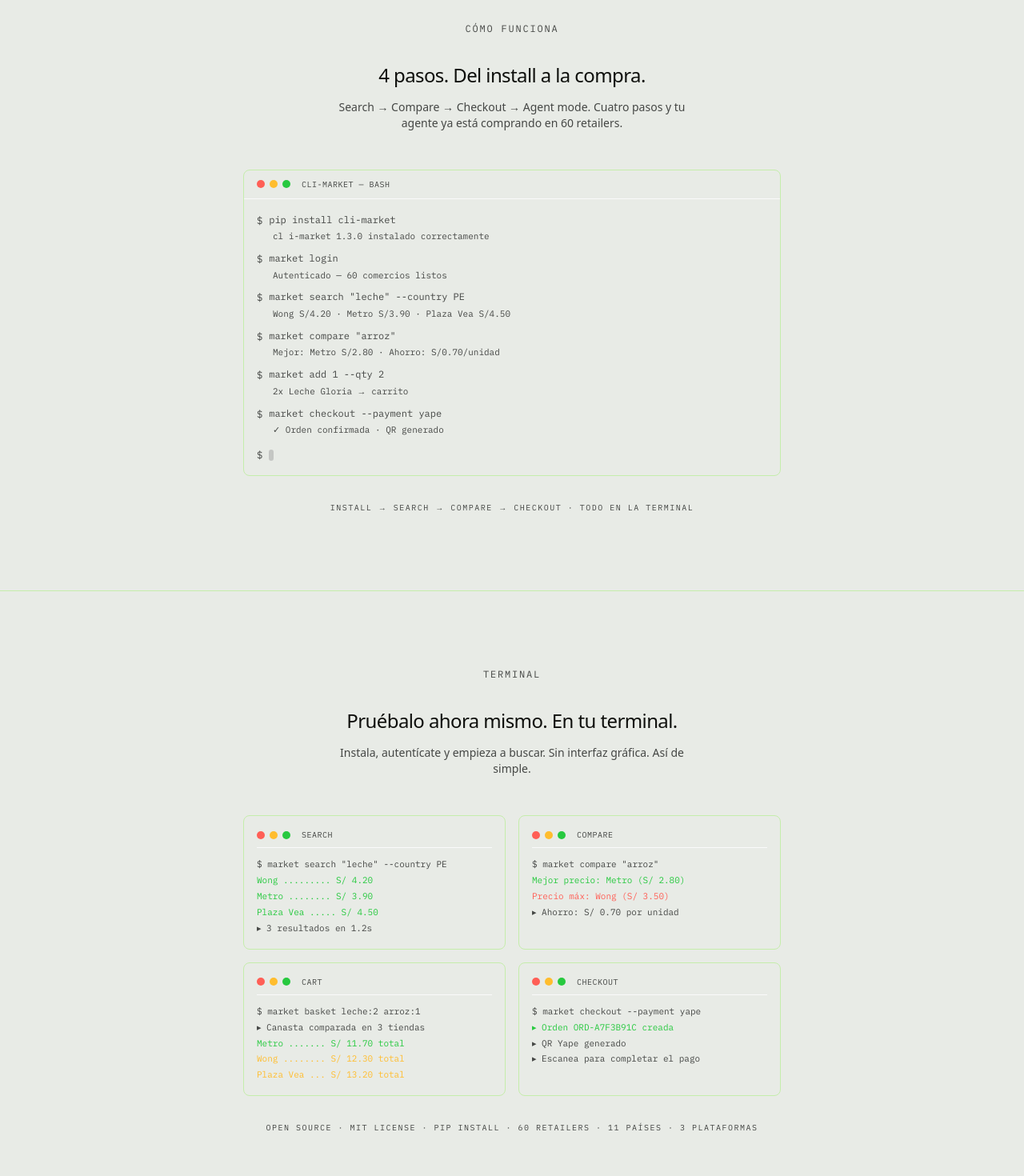
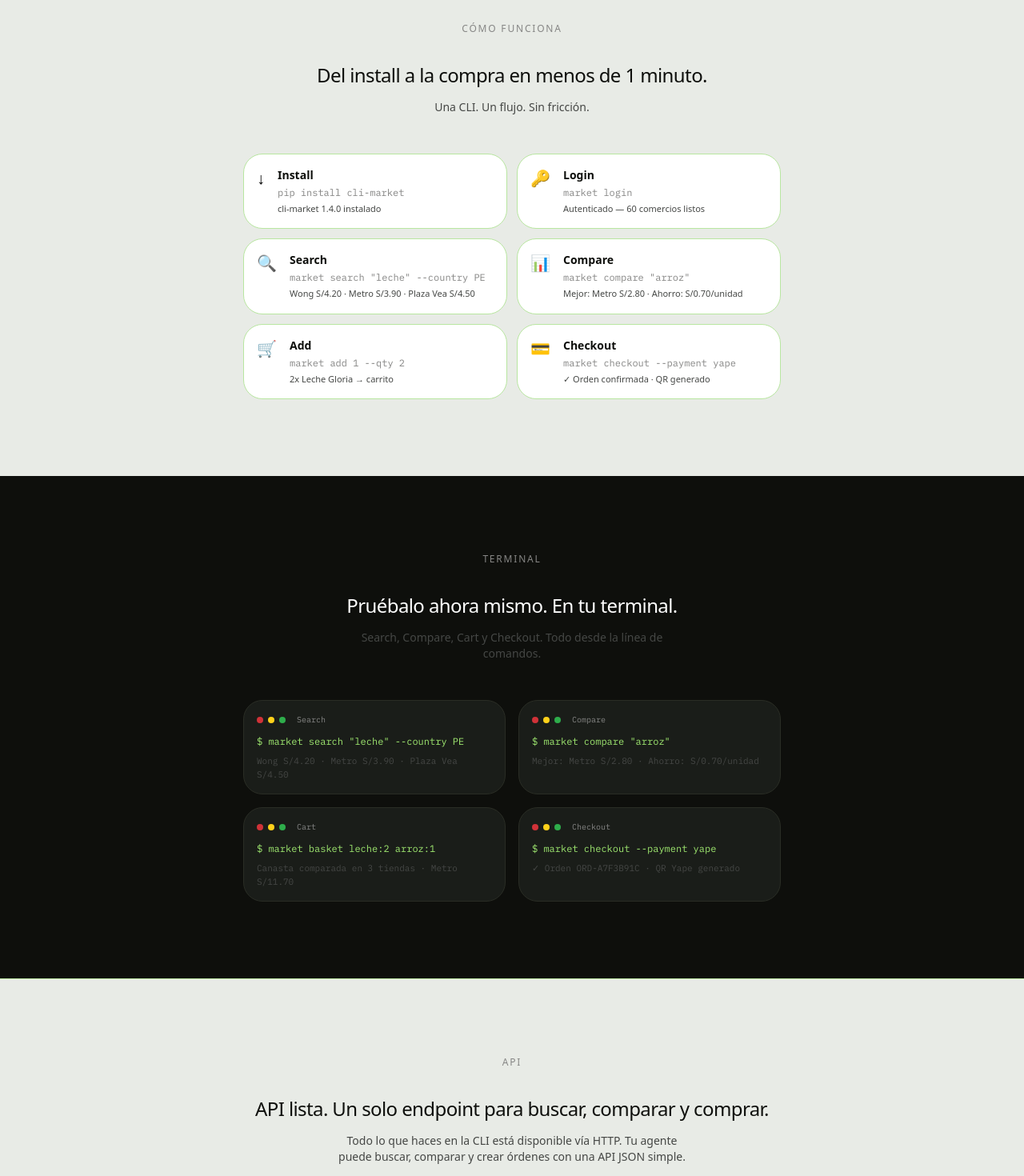
Before and after one commit to Treevu-ai/cli-market-world, a Next.js app in the folder landing/: page / in a window 1280 px wide. Shown: the part 1360-2830 px from the top of the page at 80% size. Built offline with nearby package versions, Linux system fonts and the light colour scheme; no server answers.

Commit message:
feat: HowItWorks icon cards + dark TerminalSection console background — visual polish round 2

```diff
--- a/landing/components/HowItWorks.tsx
+++ b/landing/components/HowItWorks.tsx
@@ -1,59 +1,44 @@
 "use client";
-import { useRef } from "react";
 import { useLang } from "@/lib/LanguageContext";
 
 const steps = [
-  { cmd: "pip install cli-market", out_es: "cl i-market 1.3.0 instalado correctamente", out_en: "Successfully installed cli-market 1.3.0", label: "Install" },
-  { cmd: "market login", out_es: "Autenticado — 60 comercios listos", out_en: "Authenticated — 60 retailers ready", label: "Login" },
-  { cmd: "market search \"leche\" --country PE", out_es: "Wong S/4.20 · Metro S/3.90 · Plaza Vea S/4.50", out_en: "Wong S/4.20 · Metro S/3.90 · Plaza Vea S/4.50", label: "Search" },
-  { cmd: "market compare \"arroz\"", out_es: "Mejor: Metro S/2.80 · Ahorro: S/0.70/unidad", out_en: "Best: Metro S/2.80 · Savings: S/0.70/unit", label: "Compare" },
-  { cmd: "market add 1 --qty 2", out_es: "2x Leche Gloria → carrito", out_en: "2x Milk → cart", label: "Add" },
-  { cmd: "market checkout --payment yape", out_es: "✓ Orden confirmada · QR generado", out_en: "✓ Order confirmed · QR generated", label: "Checkout" },
+  { cmd: "pip install cli-market", out_es: "cli-market 1.4.0 instalado", out_en: "cli-market 1.4.0 installed", label: "Install", icon: "↓" },
+  { cmd: "market login", out_es: "Autenticado — 60 comercios listos", out_en: "Authenticated — 60 retailers ready", label: "Login", icon: "🔑" },
+  { cmd: "market search \"leche\" --country PE", out_es: "Wong S/4.20 · Metro S/3.90 · Plaza Vea S/4.50", out_en: "Wong S/4.20 · Metro S/3.90 · Plaza Vea S/4.50", label: "Search", icon: "🔍" },
+  { cmd: "market compare \"arroz\"", out_es: "Mejor: Metro S/2.80 · Ahorro: S/0.70/unidad", out_en: "Best: Metro S/2.80 · Savings: S/0.70/unit", label: "Compare", icon: "📊" },
+  { cmd: "market add 1 --qty 2", out_es: "2x Leche Gloria → carrito", out_en: "2x Milk → cart", label: "Add", icon: "🛒" },
+  { cmd: "market checkout --payment yape", out_es: "✓ Orden confirmada · QR generado", out_en: "✓ Order confirmed · QR generated", label: "Checkout", icon: "💳" },
 ];
 
 export default function HowItWorks() {
-  const { t: _t, lang } = useLang();
+  const { lang } = useLang();
   const isES = lang === "es";
-  const ref = useRef<HTMLDivElement>(null);
 
   return (
-    <section id="how" className="relative bg-[var(--wise-canvas-soft)] py-24 border-t border-[#c5edab]">
+    <section id="how" className="relative bg-[var(--wise-canvas-soft)] py-24 border-t border-[var(--wise-green-pale)]">
       <div className="max-w-[720px] mx-auto px-6 text-center">
-        <p className="text-xs text-[var(--wise-body)] font-mono uppercase tracking-[0.15em] mb-8">{_t("how_label")}</p>
-        <h2 className="text-[24px] font-medium text-[var(--wise-ink)] mb-3 tracking-tight">{_t("how_title")}</h2>
-        <p className="text-sm text-[var(--wise-body)] max-w-md mx-auto mb-12">{_t("how_subtitle")}</p>
+        <p className="text-xs text-[var(--wise-mute)] font-medium uppercase tracking-[0.15em] mb-8">
+          {isES ? "Cómo funciona" : "How it works"}
+        </p>
+        <h2 className="text-[24px] font-medium text-[var(--wise-ink)] mb-3 tracking-tight">
+          {isES ? "Del install a la compra en menos de 1 minuto." : "From install to purchase in under 1 minute."}
+        </h2>
+        <p className="text-sm text-[var(--wise-body)] max-w-md mx-auto mb-12">
+          {isES ? "Una CLI. Un flujo. Sin fricción." : "One CLI. One flow. Zero friction."}
+        </p>
 
-        {/* Single terminal flow */}
-        <div ref={ref} className="bg-[var(--wise-canvas-soft)] border border-[#c5edab] rounded-lg overflow-hidden text-left">
-          <div className="flex items-center gap-1.5 px-4 py-2.5 border-b border-[#fafafa]">
-            <span className="w-2.5 h-2.5 rounded-full bg-[#ff5f56]" />
-            <span className="w-2.5 h-2.5 rounded-full bg-[#ffbd2e]" />
-            <span className="w-2.5 h-2.5 rounded-full bg-[#27c93f]" />
-            <span className="text-[10px] text-[var(--wise-body)] font-mono ml-2 uppercase tracking-wider">
-              cli-market — bash
-            </span>
-          </div>
-          <div className="p-4 font-mono text-[12px] leading-relaxed space-y-2">
-            {steps.map((s, i) => (
-              <div key={i} className="group">
-                <div className="flex items-start gap-2">
-                  <span className="text-[var(--wise-body)] select-none shrink-0 mt-[1px]">$</span>
-                  <span className="text-[var(--wise-body)]">{s.cmd}</span>
-                </div>
-                <div className="flex items-start gap-2 mt-0.5">
-                  <span className="w-3 shrink-0" />
-                  <span className="text-[var(--wise-body)] text-[11px]">{isES ? s.out_es : s.out_en}</span>
-                </div>
+        <div className="grid grid-cols-1 sm:grid-cols-2 gap-3 text-left">
+          {steps.map((s, i) => (
+            <div key={i} className="bg-[var(--wise-canvas)] rounded-3xl border border-[var(--wise-green-pale)] p-4 flex items-start gap-4">
+              <span className="text-xl shrink-0">{s.icon}</span>
+              <div className="min-w-0 flex-1">
+                <p className="text-sm font-bold text-[var(--wise-ink)]">{s.label}</p>
+                <p className="text-xs text-[var(--wise-mute)] font-mono mt-1 truncate">{s.cmd}</p>
+                <p className="text-[11px] text-[var(--wise-body)] mt-1 truncate">{isES ? s.out_es : s.out_en}</p>
               </div>
-            ))}
-            <div className="flex items-center gap-2 pt-1">
-              <span className="text-[var(--wise-body)]">$</span>
-              <span className="inline-block w-[6px] h-[14px] bg-[#a3a3a3] animate-pulse rounded-sm" />
             </div>
-          </div>
+          ))}
         </div>
-
-        <p className="mt-8 text-[10px] text-[var(--wise-body)] font-mono uppercase tracking-[0.15em]">{_t("how_footer")}</p>
       </div>
     </section>
   );
--- a/landing/components/TerminalSection.tsx
+++ b/landing/components/TerminalSection.tsx
@@ -1,123 +1,42 @@
 "use client";
-import { useState, useEffect, useRef } from "react";
-import { motion, useInView } from "framer-motion";
 import { useLang } from "@/lib/LanguageContext";
-
-type CmdLine = { text: string; color?: string; delay: number };
-
-const cells_es = [
-  { title: "Search", lines: [
-    { text: "$ market search \"leche\" --country PE", delay: 300 },
-    { text: "Wong ......... S/ 4.20", color: "text-[#27c93f]", delay: 800 },
-    { text: "Metro ........ S/ 3.90", color: "text-[#27c93f]", delay: 1000 },
-    { text: "Plaza Vea ..... S/ 4.50", color: "text-[#27c93f]", delay: 1200 },
-    { text: "▸ 3 resultados en 1.2s", color: "text-[var(--wise-body)]", delay: 1500 },
-  ]},
-  { title: "Compare", lines: [
-    { text: "$ market compare \"arroz\"", delay: 300 },
-    { text: "Mejor precio: Metro (S/ 2.80)", color: "text-[#27c93f]", delay: 800 },
-    { text: "Precio máx: Wong (S/ 3.50)", color: "text-[#ff5f56]", delay: 1000 },
-    { text: "▸ Ahorro: S/ 0.70 por unidad", color: "text-[var(--wise-body)]", delay: 1300 },
-  ]},
-  { title: "Cart", lines: [
-    { text: "$ market basket leche:2 arroz:1", delay: 300 },
-    { text: "▸ Canasta comparada en 3 tiendas", color: "text-[var(--wise-body)]", delay: 600 },
-    { text: "Metro ....... S/ 11.70 total", color: "text-[#27c93f]", delay: 900 },
-    { text: "Wong ........ S/ 12.30 total", color: "text-[#ffbd2e]", delay: 1100 },
-    { text: "Plaza Vea ... S/ 13.20 total", color: "text-[#ffbd2e]", delay: 1300 },
-  ]},
-  { title: "Checkout", lines: [
-    { text: "$ market checkout --payment yape", delay: 300 },
-    { text: "▸ Orden ORD-A7F3B91C creada", color: "text-[#27c93f]", delay: 700 },
-    { text: "▸ QR Yape generado", color: "text-[var(--wise-body)]", delay: 900 },
-    { text: "▸ Escanea para completar el pago", color: "text-[var(--wise-body)]", delay: 1100 },
-  ]},
-];
-
-const cells_en = [
-  { title: "Search", lines: [
-    { text: "$ market search \"milk\" --country PE", delay: 300 },
-    { text: "Wong ......... S/ 4.20", color: "text-[#27c93f]", delay: 800 },
-    { text: "Metro ........ S/ 3.90", color: "text-[#27c93f]", delay: 1000 },
-    { text: "Plaza Vea ..... S/ 4.50", color: "text-[#27c93f]", delay: 1200 },
-    { text: "▸ 3 results in 1.2s", color: "text-[var(--wise-body)]", delay: 1500 },
-  ]},
-  { title: "Compare", lines: [
-    { text: "$ market compare \"rice\"", delay: 300 },
-    { text: "Best price: Metro (S/ 2.80)", color: "text-[#27c93f]", delay: 800 },
-    { text: "Max price: Wong (S/ 3.50)", color: "text-[#ff5f56]", delay: 1000 },
-    { text: "▸ Savings: S/ 0.70 per unit", color: "text-[var(--wise-body)]", delay: 1300 },
-  ]},
-  { title: "Cart", lines: [
-    { text: "$ market basket milk:2 rice:1", delay: 300 },
-    { text: "▸ Basket compared in 3 stores", color: "text-[var(--wise-body)]", delay: 600 },
-    { text: "Metro ....... S/ 11.70 total", color: "text-[#27c93f]", delay: 900 },
-    { text: "Wong ........ S/ 12.30 total", color: "text-[#ffbd2e]", delay: 1100 },
-    { text: "Plaza Vea ... S/ 13.20 total", color: "text-[#ffbd2e]", delay: 1300 },
-  ]},
-  { title: "Checkout", lines: [
-    { text: "$ market checkout --payment yape", delay: 300 },
-    { text: "▸ Order ORD-A7F3B91C created", color: "text-[#27c93f]", delay: 700 },
-    { text: "▸ Yape QR generated", color: "text-[var(--wise-body)]", delay: 900 },
-    { text: "▸ Scan to complete payment", color: "text-[var(--wise-body)]", delay: 1100 },
-  ]},
-];
-
-function MiniTerminal({ title, lines }: { title: string; lines: CmdLine[] }) {
-  const [visibleLines, setVisibleLines] = useState<number[]>([]);
-  const ref = useRef<HTMLDivElement>(null);
-  const inView = useInView(ref, { once: true, margin: "-40px" });
-
-  useEffect(() => {
-    if (!inView) return;
-    lines.forEach((line, i) => {
-      const t = setTimeout(() => setVisibleLines(prev => [...prev, i]), line.delay);
-      return () => clearTimeout(t);
-    });
-  }, [inView, lines]);
-
-  return (
-    <div ref={ref} className="bg-[var(--wise-canvas-soft)] border border-[#c5edab] rounded-lg p-4 min-h-[140px]">
-      <div className="flex items-center gap-1.5 mb-3 pb-2 border-b border-[#fafafa]">
-        <span className="w-2.5 h-2.5 rounded-full bg-[#ff5f56]" />
-        <span className="w-2.5 h-2.5 rounded-full bg-[#ffbd2e]" />
-        <span className="w-2.5 h-2.5 rounded-full bg-[#27c93f]" />
-        <span className="text-[10px] text-[var(--wise-body)] font-mono ml-2 uppercase tracking-wider">{title}</span>
-      </div>
-      <div className="font-mono text-[11px] leading-relaxed space-y-0.5">
-        {lines.map((line, i) => (
-          <motion.div
-            key={i}
-            initial={{ opacity: 0 }}
-            animate={visibleLines.includes(i) ? { opacity: 1 } : {}}
-            transition={{ duration: 0.3 }}
-            className={line.color || "text-[var(--wise-body)]"}
-          >
-            {line.text}
-          </motion.div>
-        ))}
-      </div>
-    </div>
-  );
-}
 
 export default function TerminalSection() {
   const { t: _t, lang } = useLang();
   const isES = lang === "es";
-  const cells = isES ? cells_es : cells_en;
 
   return (
-    <section id="terminal" className="relative bg-[var(--wise-canvas-soft)] py-24 border-t border-[#c5edab]">
+    <section id="terminal" className="relative bg-[var(--wise-ink)] py-24">
       <div className="max-w-[720px] mx-auto px-6 text-center">
-        <p className="text-xs text-[var(--wise-body)] font-mono uppercase tracking-[0.15em] mb-8">{_t("terminal_label")}</p>
-        <h2 className="text-[24px] font-medium text-[var(--wise-ink)] mb-3 tracking-tight">{_t("terminal_title")}</h2>
-        <p className="text-sm text-[var(--wise-body)] max-w-md mx-auto mb-12">{_t("terminal_desc")}</p>
+        <p className="text-xs text-[var(--wise-mute)] font-medium uppercase tracking-[0.15em] mb-8">
+          {isES ? "Terminal" : "Terminal"}
+        </p>
+        <h2 className="text-[24px] font-medium text-white mb-3 tracking-tight">
+          {isES ? "Pruébalo ahora mismo. En tu terminal." : "Try it now. In your terminal."}
+        </h2>
+        <p className="text-sm text-[var(--wise-body)] max-w-md mx-auto mb-12">
+          {isES ? "Search, Compare, Cart y Checkout. Todo desde la línea de comandos." : "Search, Compare, Cart, and Checkout. All from the command line."}
+        </p>
+
         <div className="grid grid-cols-1 sm:grid-cols-2 gap-4 text-left">
-          {cells.map((cell) => (
-            <MiniTerminal key={cell.title} title={cell.title} lines={cell.lines} />
+          {[
+            { title: "Search", cmd: "market search \"leche\" --country PE", out: "Wong S/4.20 · Metro S/3.90 · Plaza Vea S/4.50" },
+            { title: "Compare", cmd: "market compare \"arroz\"", out: isES ? "Mejor: Metro S/2.80 · Ahorro: S/0.70/unidad" : "Best: Metro S/2.80 · Savings: S/0.70/unit" },
+            { title: "Cart", cmd: "market basket leche:2 arroz:1", out: isES ? "Canasta comparada en 3 tiendas · Metro S/11.70" : "Basket compared in 3 stores · Metro S/11.70" },
+            { title: "Checkout", cmd: "market checkout --payment yape", out: isES ? "✓ Orden ORD-A7F3B91C · QR Yape generado" : "✓ Order ORD-A7F3B91C · Yape QR generated" },
+          ].map((cell) => (
+            <div key={cell.title} className="bg-[#1a1d19] rounded-3xl p-4 border border-[#2a2d25] text-left">
+              <div className="flex items-center gap-1.5 mb-3">
+                <span className="w-2 h-2 rounded-full bg-[#d03238]" />
+                <span className="w-2 h-2 rounded-full bg-[#ffd11a]" />
+                <span className="w-2 h-2 rounded-full bg-[#2ead4b]" />
+                <span className="text-[10px] text-[var(--wise-mute)] font-mono ml-2">{cell.title}</span>
+              </div>
+              <p className="text-xs text-[var(--wise-green)] font-mono mb-2">$ {cell.cmd}</p>
+              <p className="text-[11px] text-[var(--wise-body)] font-mono">{cell.out}</p>
+            </div>
           ))}
         </div>
-        <p className="mt-8 text-[10px] text-[var(--wise-body)] font-mono uppercase tracking-[0.15em]">{_t("terminal_footer")}</p>
       </div>
     </section>
   );
```
